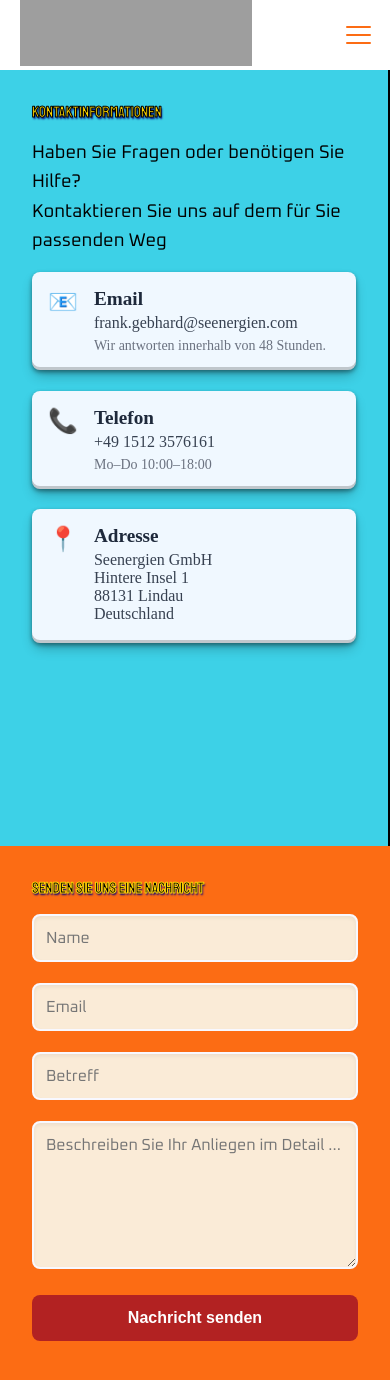
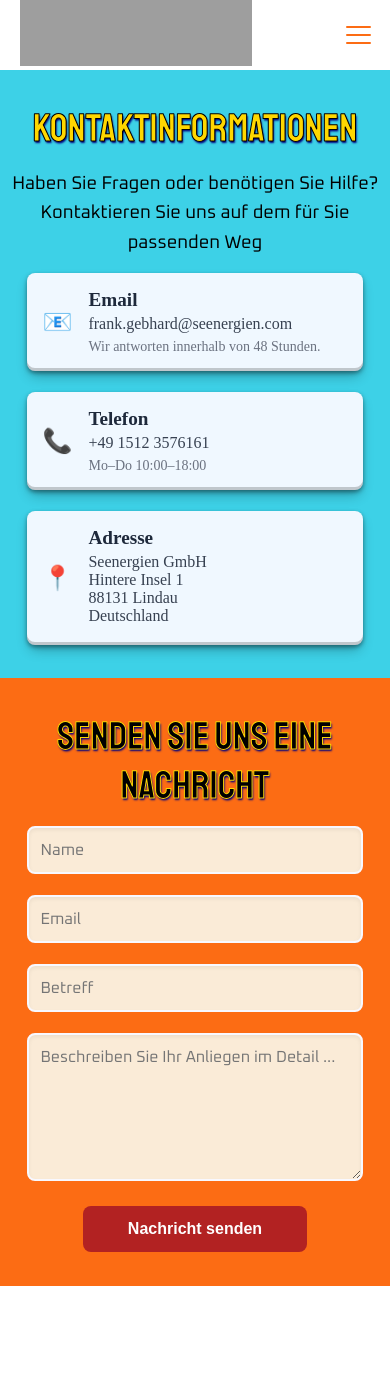
Before and after one commit to dersaei/fairfuhrer, a Next.js app: page /kontakt in a window 390 px wide. Shown: the top 1380 px of the page. After the commit the page ends 1286 px from the top, so only its background shows below. Built offline with nearby package versions, Linux system fonts and the light colour scheme; no server answers; grey boxes are pictures that could not be loaded.

Commit message:
zmiany strony kontakt

```diff
--- a/app/kontakt/ContactForm.module.css
+++ b/app/kontakt/ContactForm.module.css
@@ -1,12 +1,12 @@
 /* app/kontakt/ContactForm.module.css */
 .contactForm {
   background-color: rgba(252, 108, 20, 1);
-  padding: 2rem;
-  height: 92vh;
+  padding: 4vh 2vw;
+  height: fit-content;
 }
 
 .contactForm h2 {
-  font-size: 4vw;
+  font-size: 4rem;
   color: black;
   margin-bottom: 1rem;
   font-family: "Staatliches", sans-serif;
@@ -15,6 +15,7 @@
   -webkit-text-stroke: 1px gold;
   text-transform: uppercase;
   text-shadow: 1px 2px 2px navy;
+  text-align: center;
 }
 
 .successMessage,
@@ -38,9 +39,10 @@
 }
 
 .formGroup {
-  margin-bottom: 1.3rem;
   font-weight: 400;
   font-family: "Oxanium", sans-serif;
+  width: 60%;
+  margin: 0 auto 1.3rem auto;
 }
 
 .formGroup label {
@@ -93,6 +95,9 @@
   font-weight: 600;
   cursor: pointer;
   transition: background-color 0.2s, transform 0.1s;
+  width: 60%;
+  margin: 0 auto;
+  display: block;
 }
 
 .submitButton:hover:not(:disabled) {
@@ -105,3 +110,16 @@
   cursor: not-allowed;
   transform: none;
 }
+@media (max-width: 750px) {
+  .formGroup {
+    width: 80%;
+  }
+}
+@media (max-width: 600px) {
+  .contactForm h2 {
+    font-size: 10vw;
+  }
+  .formGroup {
+    width: 90%;
+  }
+}
--- a/app/kontakt/ContactInfo.module.css
+++ b/app/kontakt/ContactInfo.module.css
@@ -1,13 +1,12 @@
 /* app/kontakt/ContactInfo.module.css */
 .contactInfo {
   background: #3dd1e7;
-  padding: 2rem;
-  height: 92vh;
-  border-right: 2px solid black;
+  padding: 4vh 2vw;
+  height: fit-content;
 }
 
 .contactInfo h2 {
-  font-size: 4vw;
+  font-size: 4rem;
   color: gold;
   margin-bottom: 1rem;
   font-family: "Staatliches", sans-serif;
@@ -16,6 +15,7 @@
   -webkit-text-stroke: 1px black;
   text-transform: uppercase;
   text-shadow: 1px 2px 2px navy;
+  text-align: center;
 }
 
 .intro {
@@ -25,6 +25,7 @@
   font-size: 1.15rem;
   font-weight: 400;
   font-family: "Oxanium", sans-serif;
+  text-align: center;
 }
 .intro span {
   background-color: #3dd1e7;
@@ -35,11 +36,13 @@
   display: flex;
   flex-direction: column;
   gap: 1.3rem;
+  width: 50%;
+  margin: 0 auto;
 }
 
 .contactMethod {
   display: flex;
-  align-items: flex-start;
+  align-items: center;
   gap: 1rem;
   padding: 1rem;
   border-radius: 8px;
@@ -76,3 +79,16 @@
   font-size: 0.875rem;
   color: #6b7280;
 }
+@media (max-width: 750px) {
+  .contactMethods {
+    width: 80%;
+  }
+}
+@media (max-width: 600px) {
+  .contactInfo h2 {
+    font-size: 10vw;
+  }
+  .contactMethods {
+    width: 90%;
+  }
+}
--- a/app/kontakt/kontakt.module.css
+++ b/app/kontakt/kontakt.module.css
@@ -6,12 +6,6 @@
 
 .contactContent {
   display: grid;
-  grid-template-columns: 1fr 1fr;
-  align-items: start;
+  grid-template-columns: 1fr;
+  align-items: center;
 }
-
-@media (max-width: 868px) {
-  .contactContent {
-    grid-template-columns: 1fr;
-  }
-}
```
